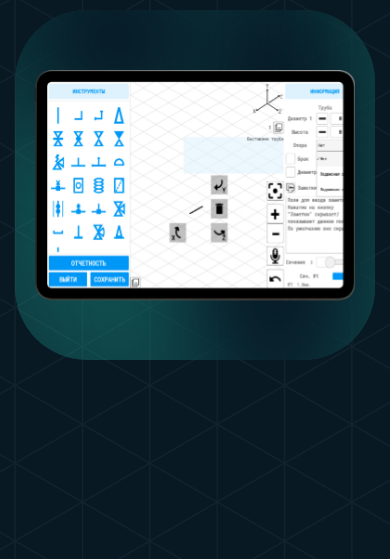
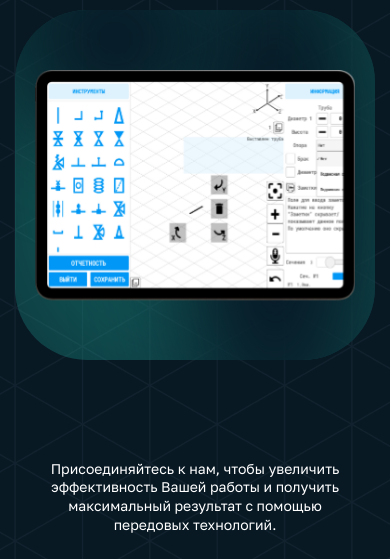
Before and after one commit to Scorpion4207/Gedocorp, a plain HTML site: page index.html in a window 390 px wide. Shown: the part 3099-3658 px from the top of the page. Drawn offline with Linux system fonts and the light colour scheme.

Commit message:
added adaptive block 5

```diff
--- a/index.html
+++ b/index.html
@@ -365,6 +365,17 @@
         </div>
       </section>
 
+      <section class="main__text text">
+        <div class="container">
+          <div class="text__inner">
+            <div class="text"><p data-aos="custom" data-aos-duration="1000">Присоединяйтесь к нам, чтобы увеличить</p></div>
+            <div class="text"><p>эффективность Вашей работы и получить</p></div>
+            <div class="text"><p data-aos="custom" data-aos-duration="1000">максимальный результат с помощью</p></div>
+            <div class="text"><p>передовых технологий.</p></div>
+          </div>
+        </div>
+      </section>
+
     </main>
     <footer class="footer">
       <div class="container">
--- a/scss/_media.scss
+++ b/scss/_media.scss
@@ -235,6 +235,11 @@
 
   .accordion-list__item--opened.accordion-list__item {
     padding: 20px;
+  }
+
+
+  .text {
+    font-size: 30px;
   }
 }
 
@@ -845,6 +850,11 @@
       margin-bottom: 600px;
     }
   }
+
+
+  .text {
+    font-size: 20px;
+  }
 }
 
 @media (max-width: 600px) {
@@ -991,7 +1001,9 @@
   }
 
   .interface {
-
+    &__inner {
+      margin-bottom: 100px;
+    }
 
     &__btn-tablet {
       display: flex;
@@ -1085,6 +1097,14 @@
   .interface__button-body {
     gap: 10px;
 }
+
+.text {
+  font-size: 14px;
+  &__inner {
+    margin-bottom: 100px;
+  }
+}
+
 }
 
 @media (max-width: 450px) {
--- a/scss/style.scss
+++ b/scss/style.scss
@@ -778,6 +778,7 @@
     background: #ffffff14;
     transition: all .3s;
   }
+
   &__btn-pc {
     display: flex;
     align-items: center;
@@ -792,6 +793,7 @@
   &__btn-tablet:hover {
     background: var(--blue);
   }
+
   &__btn-pc:hover {
     background: var(--blue);
   }
@@ -896,7 +898,8 @@
     transform: translateY(0%);
   }
 }
-.interface__button-body--tablet .interface__viewing-PC{
+
+.interface__button-body--tablet .interface__viewing-PC {
   animation: pc-tablet 1s forwards;
 }
 
@@ -928,8 +931,9 @@
     transform: translateY(-100%);
   }
 }
+
 .interface__button-body--pc .interface__viewing-tablet {
-  animation: tablet-pc 1s  forwards;
+  animation: tablet-pc 1s forwards;
 }
 
 @keyframes tablet-pc {
@@ -972,7 +976,25 @@
 }
 
 
+/*=========================TEXT===========================*/
 
+
+
+.text {
+  font-weight: 400;
+  font-size: 48px;
+  line-height: 1.33;
+  color: #fff;
+  overflow: hidden;
+
+  &__inner {
+    display: flex;
+    align-items: center;
+    flex-direction: column;
+    text-align: center;
+    margin-bottom: 200px;
+  }
+}
 
 
 
```
Also changed, not shown: css/style.css, css/style.min.css.
